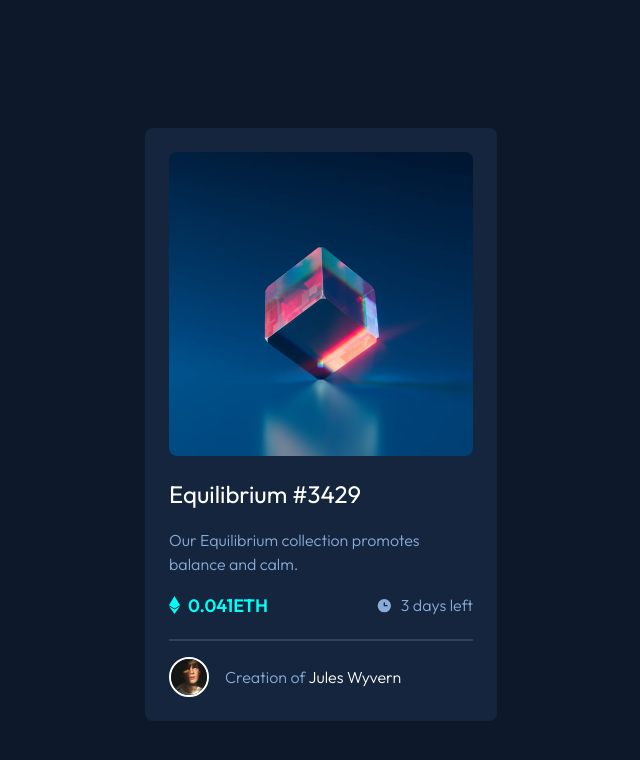
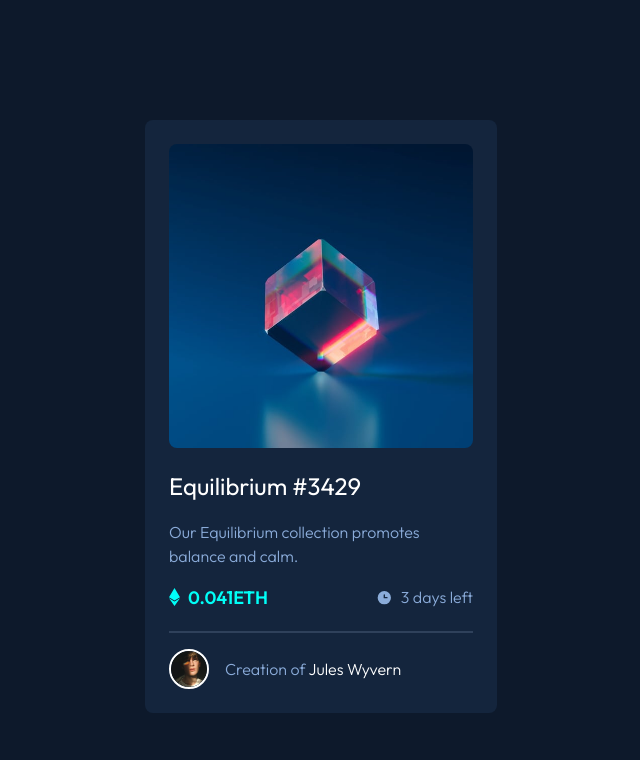
Before and after one commit to YuliaLantzberg/nft-preview-card_fm, a plain HTML site: page index.html in a window 1280 px wide. Shown: the whole page, without its empty margins (319-959 px from the left). Drawn offline with Linux system fonts and the light colour scheme.

Commit message:
Reduce body margin

```diff
--- a/style.css
+++ b/style.css
@@ -97,7 +97,7 @@ body {
 	font-weight: var(--fw-light);
 	color: var(--primary-blue-300);
 	background-color: var(--neutral-blue-800);
-	margin: 1.5rem;
+	margin: 1rem;
 }
 
 /* Card styles */
```
